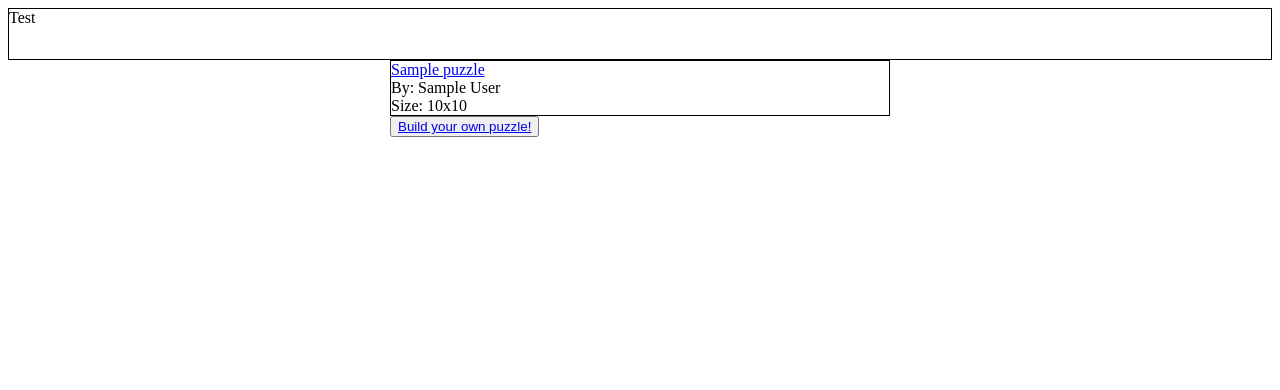
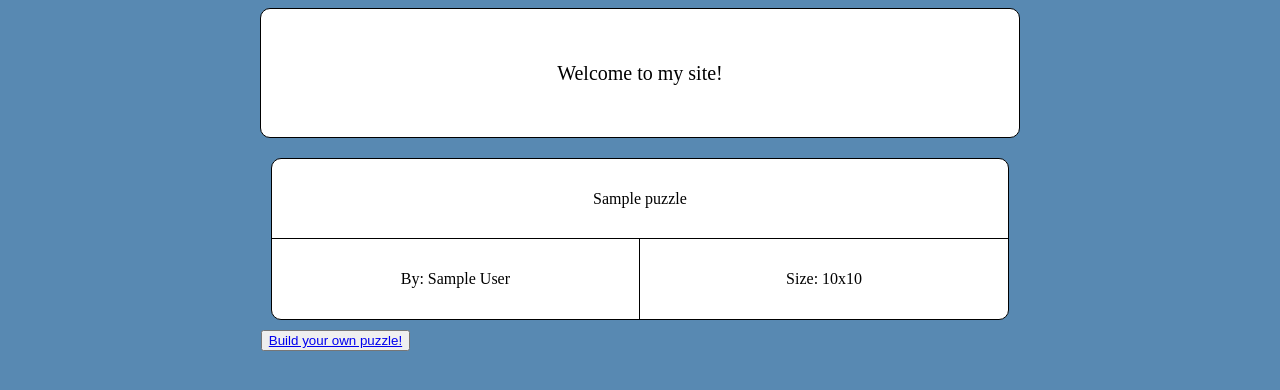
Before and after one commit to jayvanput/Django-Testing, a Django app: page / in a window 1280 px wide. Shown: the top 390 px of the page. Run offline with Django 3.2, Linux system fonts and the light colour scheme; tables that the repository leaves empty hold one stand-in row (values such as "Sample post").

Commit message:
Added css to index page

```diff
--- a/crossword/static/crossword/index.css
+++ b/crossword/static/crossword/index.css
@@ -1,13 +1,71 @@
+header {
+  margin: auto;
+  background-color: white;
+  border: 1px solid black;
+  width: 60%;
+  height: 10vw;
+  display: flex;
+  justify-content: center;
+  align-items: center;
+  border-radius: 10px;
+  font-size: 20px;
+}
+
 #container {
   margin: auto;
-  width: 500px;
+  width: 60%;
+  padding: 10px 0;
 }
 
-.puzzle-info {
-  border: 1px solid black
+@media only screen and (max-width: 768px) {
+  #container {
+    width: 100%;
+  }
+
+  header {
+    width: 100%;
+  }
 }
 
-header {
-  height:50px;
+.puzzle-cell {
   border: 1px solid black;
+  border-radius: 10px;
+  background-color: white;
+  margin: 10px;
+  height: 20vh;
+  display: grid;
+  grid-template-columns: 1fr 1fr;
+  grid-template-rows: 1fr 1fr;
+
 }
+
+.puzzle-cell:hover {
+  background-color: #8ac5f5;
+}
+
+.puzzle-name{
+  grid-column: 1 / 3;
+  display: grid;
+  justify-content: center;
+  align-items: center;
+  border-bottom: 1px solid black;
+}
+
+.puzzle-author {
+  grid-column: 1;
+  display: grid;
+  justify-content: center;
+  align-items: center;
+  border-right: 1px solid black;
+}
+
+.puzzle-size {
+  grid-column: 2;
+  display: grid;
+  justify-content: center;
+  align-items: center;
+}
+
+body {
+  background-color: #5889b2;
+}
--- a/crossword/templates/crossword/index.html
+++ b/crossword/templates/crossword/index.html
@@ -12,14 +12,14 @@
 
 <body>
   <header>
-    Test
+    Welcome to my site!
   </header>
   <div id="container">
     {% for puz in puzzle_list  %}
-    <div class=puzzle-info>
-      <div><a href='{% url "crossword:detail" puz.id %}'>{{puz}}</a></div>
-      <div>By: {{puz.author}}</div>
-      <div>Size: {{puz.size}}x{{puz.size}}</div>
+    <div class=puzzle-cell onclick="location.href='{% url "crossword:detail" puz.id %}'">
+      <div class="puzzle-name">{{puz}}</div>
+      <div class="puzzle-author">By: {{puz.author}}</div>
+      <div class="puzzle-size">Size: {{puz.size}}x{{puz.size}}</div>
     </div>
     {% endfor %}
     <button><a href='{% url "crossword:build" %}'>Build your own puzzle!</a></button>
```
